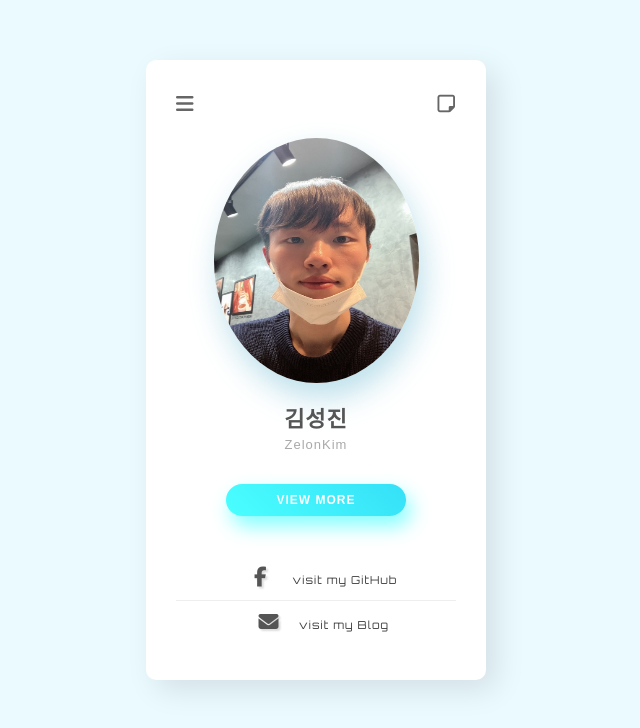
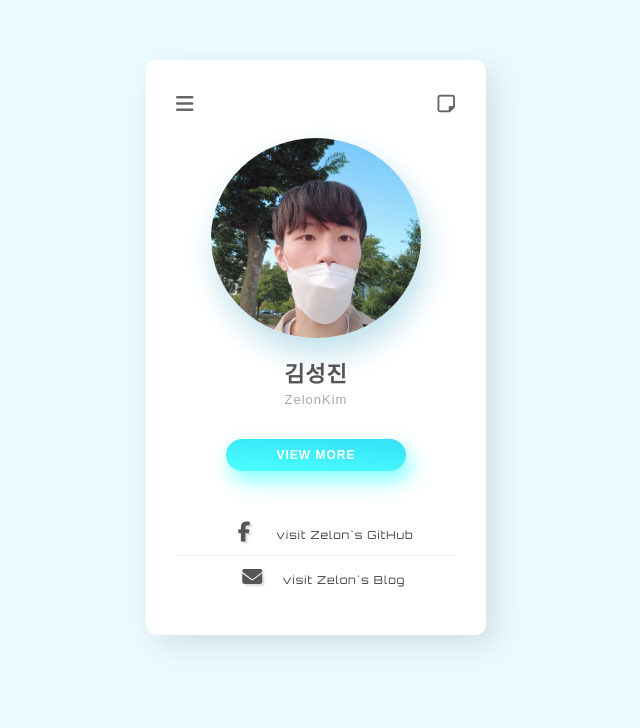
Before and after one commit to zelonKim/Portfolio2.0, a plain HTML site: page index.html in a window 1280 px wide. Shown: the whole page, without its empty margins (324-964 px from the left). Drawn offline with Linux system fonts and the light colour scheme.

Commit message:
deploy12

```diff
--- a/css/style.css
+++ b/css/style.css
@@ -74,8 +74,9 @@ section article.profile {
   text-align: center;
 }
 section article.profile img {
-  width: 205px;
-  height: 245px;
+  width: 210px;
+  height: 200px;
+  object-fit: cover;
   border-radius: 50%;
   margin-bottom: 20px;
   margin-top: 20px;
@@ -96,6 +97,7 @@ section article.profile h2 {
   color: #a9a9a9;
   margin-bottom: 30px;
 }
+
 section a.btnView {
   display: block;
   width: 180px;
@@ -184,9 +186,16 @@ body.member1 section article.profile img {
   box-shadow: 5px 15px 30px rgba(173, 216, 230, 0.8);
 }
 body.member1 section a.btnView {
-  background: linear-gradient(45deg, #4affff, #35e0f7);
+  background: linear-gradient(5deg, #4affff, #35e0f7);
   box-shadow: 5px 10px 20px rgba(0, 255, 255, 0.493);
 }
+body.member1 section a.btnView:hover {
+  background: linear-gradient(45deg, #a0ff9d, #55f5b2);
+  box-shadow: 5px 10px 20px rgba(33, 250, 105, 0.3);
+  transform: scale3d(1.05, 1.05, 1.05);
+  transition: all 1s ease;
+}
+
 /* member2 */
 body.member2 {
   background-color: #edffeb;
--- a/index.html
+++ b/index.html
@@ -3,7 +3,7 @@
   <head>
     <meta charset="UTF-8" />
     <meta name="viewport" content="width=device-width, initial-scale=1.0" />
-    <title>김성진</title>
+    <title>ZelonKim</title>
     <link rel="icon" href="favicon.ico" type="image/x-icon" />
     <script
       src="https://kit.fontawesome.com/c47106c6a7.js"
@@ -21,7 +21,7 @@
       </nav>
 
       <article class="profile">
-        <img src="img/selfie1.jpeg" alt="프로필 이미지" />
+        <img src="img/selfie1.jpg" alt="프로필 이미지" />
 
         <h1>김성진</h1>
         <h2>ZelonKim</h2>
@@ -32,11 +32,11 @@
       <ul class="contact">
         <li>
           <i class="fab fa-facebook-f"></i>
-          <a href="https://github.com/zelonKim?tab=repositories" target="_blank">visit my GitHub</span>
+          <a href="https://github.com/zelonKim?tab=repositories" target="_blank">visit Zelon`s GitHub</span>
         </li>
         <li>
           <i class="fas fa-envelope"></i>
-          <a href="https://ksz18601.blogspot.com" target="_blank">visit my Blog</a>
+          <a href="https://ksz18601.blogspot.com" target="_blank">visit Zelon`s  Blog</a>
         </li>
       </ul>
 
```
Also changed, not shown: projectExp/index.html (+1 -1 lines), img/selfie1.JPG (added), img/selfie1.jpeg (deleted), 6 other files.
